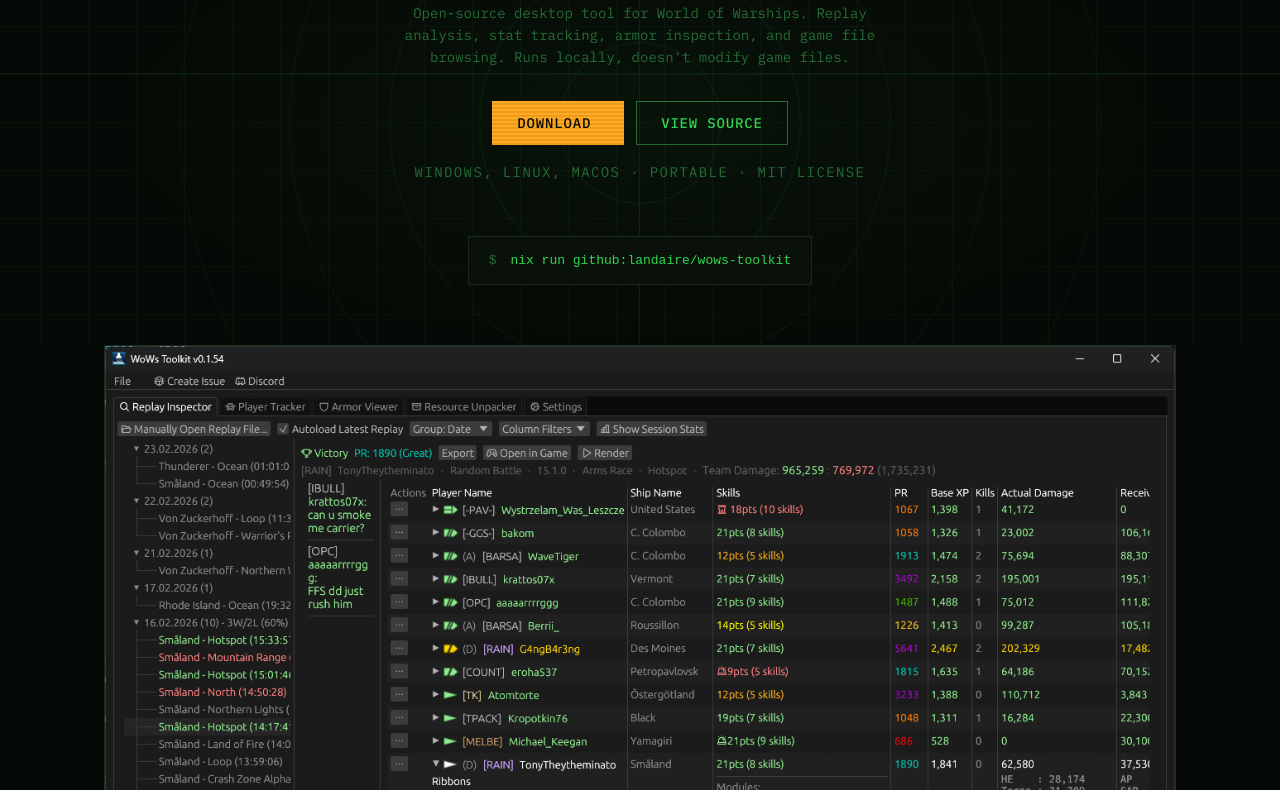
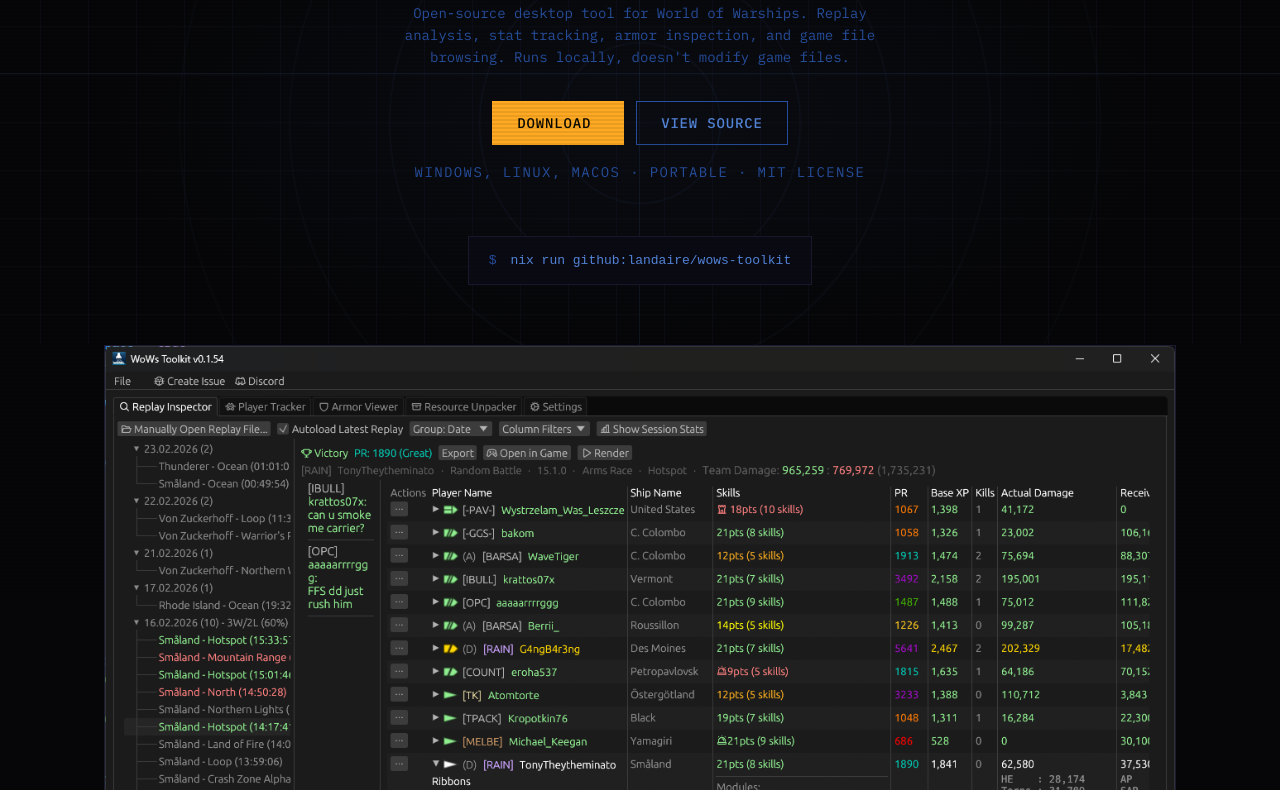
Before and after one commit to Immovable-Library/wows-toolkit, a plain HTML site: page site/index.html in a window 1280 px wide. Shown: the part 205-995 px from the top of the page. Drawn offline with Linux system fonts and the light colour scheme; no server answers.

Commit message:
site: update color palette

```diff
--- a/site/index.html
+++ b/site/index.html
@@ -18,15 +18,15 @@
             }
 
             :root {
-                --bg: #060a06;
-                --bg-raised: #0a120a;
-                --border: #1a2e1a;
-                --text: #33dd55;
-                --text-bright: #bbffcc;
-                --text-dim: #287038;
+                --bg: #060608;
+                --bg-raised: #0a0a14;
+                --border: #1a1a30;
+                --text: #5588dd;
+                --text-bright: #bbccff;
+                --text-dim: #2850a0;
                 --accent: #ffaa22;
                 --accent-hover: #ffbb44;
-                --glow-green: rgba(51, 221, 85, 0.4);
+                --glow-blue: rgba(85, 136, 221, 0.4);
                 --glow-amber: rgba(255, 170, 34, 0.35);
             }
 
@@ -87,7 +87,7 @@
                 color: var(--text-bright);
                 letter-spacing: 0.12em;
                 text-transform: uppercase;
-                text-shadow: 0 0 10px var(--glow-green);
+                text-shadow: 0 0 10px var(--glow-blue);
             }
             nav {
                 display: flex;
@@ -104,7 +104,7 @@
             }
             nav a:hover {
                 color: var(--text);
-                text-shadow: 0 0 8px var(--glow-green);
+                text-shadow: 0 0 8px var(--glow-blue);
             }
 
             /* Hero — artillery plotting room */
@@ -116,16 +116,16 @@
                 background:
                     radial-gradient(
                         ellipse at 50% 55%,
-                        rgba(51, 221, 85, 0.05) 0%,
+                        rgba(85, 136, 221, 0.05) 0%,
                         transparent 60%
                     ),
                     linear-gradient(
-                        rgba(26, 46, 26, 0.25) 1px,
+                        rgba(26, 26, 48, 0.25) 1px,
                         transparent 1px
                     ),
                     linear-gradient(
                         90deg,
-                        rgba(26, 46, 26, 0.25) 1px,
+                        rgba(26, 26, 48, 0.25) 1px,
                         transparent 1px
                     );
                 background-size:
@@ -145,47 +145,47 @@
                     linear-gradient(
                         90deg,
                         transparent calc(50% - 0.5px),
-                        rgba(51, 221, 85, 0.1) calc(50% - 0.5px),
-                        rgba(51, 221, 85, 0.1) calc(50% + 0.5px),
+                        rgba(85, 136, 221, 0.1) calc(50% - 0.5px),
+                        rgba(85, 136, 221, 0.1) calc(50% + 0.5px),
                         transparent calc(50% + 0.5px)
                     ),
                     /* Horizontal crosshair */
                     linear-gradient(
                             0deg,
                             transparent calc(55% - 0.5px),
-                            rgba(51, 221, 85, 0.1) calc(55% - 0.5px),
-                            rgba(51, 221, 85, 0.1) calc(55% + 0.5px),
+                            rgba(85, 136, 221, 0.1) calc(55% - 0.5px),
+                            rgba(85, 136, 221, 0.1) calc(55% + 0.5px),
                             transparent calc(55% + 0.5px)
                         ),
                     /* Range rings (concentric, fading out) */
                     radial-gradient(
                             circle at 50% 55%,
                             transparent 79px,
-                            rgba(51, 221, 85, 0.06) 80px,
+                            rgba(85, 136, 221, 0.06) 80px,
                             transparent 82px
                         ),
                     radial-gradient(
                         circle at 50% 55%,
                         transparent 159px,
-                        rgba(51, 221, 85, 0.06) 160px,
+                        rgba(85, 136, 221, 0.06) 160px,
                         transparent 162px
                     ),
                     radial-gradient(
                         circle at 50% 55%,
                         transparent 249px,
-                        rgba(51, 221, 85, 0.05) 250px,
+                        rgba(85, 136, 221, 0.05) 250px,
                         transparent 252px
                     ),
                     radial-gradient(
                         circle at 50% 55%,
                         transparent 349px,
-                        rgba(51, 221, 85, 0.04) 350px,
+                        rgba(85, 136, 221, 0.04) 350px,
                         transparent 352px
                     ),
                     radial-gradient(
                         circle at 50% 55%,
                         transparent 459px,
-                        rgba(51, 221, 85, 0.03) 460px,
+                        rgba(85, 136, 221, 0.03) 460px,
                         transparent 462px
                     );
             }
@@ -201,9 +201,9 @@
                 letter-spacing: 0.08em;
                 text-transform: uppercase;
                 text-shadow:
-                    0 0 20px var(--glow-green),
-                    0 0 40px rgba(51, 221, 85, 0.2),
-                    0 0 80px rgba(51, 221, 85, 0.1);
+                    0 0 20px var(--glow-blue),
+                    0 0 40px rgba(85, 136, 221, 0.2),
+                    0 0 80px rgba(85, 136, 221, 0.1);
             }
             .hero p {
                 font-size: 14px;
@@ -250,8 +250,8 @@
             }
             .btn-secondary:hover {
                 border-color: var(--text);
-                box-shadow: 0 0 12px var(--glow-green);
-                text-shadow: 0 0 6px var(--glow-green);
+                box-shadow: 0 0 12px var(--glow-blue);
+                text-shadow: 0 0 6px var(--glow-blue);
                 text-decoration: none;
             }
             .version-tag {
@@ -297,7 +297,7 @@
             }
             .screenshot:hover {
                 border-color: var(--text-dim);
-                box-shadow: 0 0 20px rgba(51, 221, 85, 0.1);
+                box-shadow: 0 0 20px rgba(85, 136, 221, 0.1);
             }
             .screenshot img {
                 display: block;
@@ -389,7 +389,7 @@
             }
             .spec-label {
                 font-size: 10px;
-                color: #55aa66;
+                color: #5580bb;
                 text-transform: uppercase;
                 letter-spacing: 0.12em;
                 margin-bottom: 4px;
@@ -398,7 +398,7 @@
                 font-size: 14px;
                 color: var(--text-bright);
                 font-weight: 500;
-                text-shadow: 0 0 6px var(--glow-green);
+                text-shadow: 0 0 6px var(--glow-blue);
             }
 
             /* Footer */
@@ -429,7 +429,7 @@
                 position: fixed;
                 inset: 0;
                 z-index: 1000;
-                background: rgba(4, 8, 4, 0.92);
+                background: rgba(4, 4, 8, 0.92);
                 cursor: zoom-out;
                 align-items: center;
                 justify-content: center;
@@ -443,7 +443,7 @@
                 max-height: 100%;
                 border-radius: 0;
                 border: 1px solid var(--border);
-                box-shadow: 0 0 40px rgba(51, 221, 85, 0.15);
+                box-shadow: 0 0 40px rgba(85, 136, 221, 0.15);
             }
 
             /* Responsive */
```
Also changed, not shown: site/networking/index.html (+15 -15 lines).
